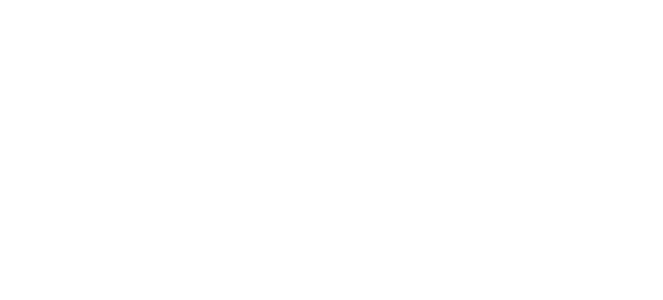
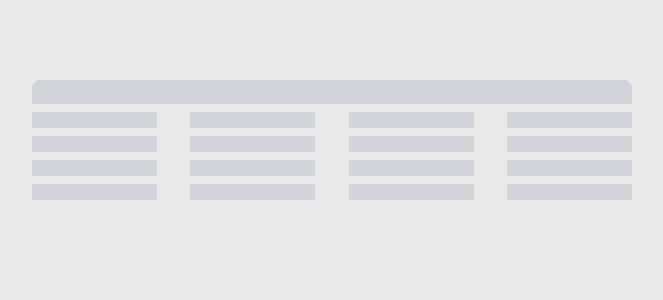
Before and after one commit to atlp-rwanda/Phantom-Frontend-Elites, a React app: page /table in a window 1280 px wide. Before the commit this address had no page. Shown: the top 300 px of the page, without its empty margins (48-711 px from the left). Built offline with nearby package versions, Linux system fonts and the light colour scheme.

Commit message:
form validations were added

```diff
--- a/package.json
+++ b/package.json
@@ -77,6 +77,7 @@
     "react-leaflet": "^3.2.5",
     "react-redux": "^7.2.8",
     "react-router-dom": "^6.3.0",
+    "react-toastify": "^8.2.0",
     "redux": "^4.1.2",
     "redux-thunk": "^2.4.1",
     "serve": "^13.0.2"
--- a/src/App.js
+++ b/src/App.js
@@ -1,11 +1,14 @@
 // imported modules
 import React from "react";
 import { BrowserRouter as Router, Routes, Route } from "react-router-dom";
+import { ToastContainer } from "react-toastify";
+import "react-toastify/dist/ReactToastify.css";
 // imported components
 import Home from "./components/Home";
 import About from "./components/About";
 import OperatorDashboard from "./components/AdminDashboard/OperatorDashboard";
 import DriverDashboard from "./components/AdminDashboard/DriverDashboard";
+import Table from "./skeleton/Table";
 
 /* =============================================
 App Function Component
@@ -17,12 +20,14 @@ const App = () => {
   return (
     <Router>
       <div className="font-roboto">
+        <ToastContainer />
         <React.StrictMode>
           <Routes>
             <Route path="/" element={<Home />} />
             <Route path="/about" element={<About />} />
             <Route path="/operators" element={<OperatorDashboard />} />
             <Route path="/drivers" element={<DriverDashboard />} />
+            <Route path="/table" element={<Table />} />
           </Routes>
         </React.StrictMode>
       </div>
--- a/src/components/AdminDashboard/ChildComponents/AddEmployeeFormModal.jsx
+++ b/src/components/AdminDashboard/ChildComponents/AddEmployeeFormModal.jsx
@@ -12,6 +12,7 @@ const AddEmployeeFormModal = ({
   register,
   handleOutsideClickCloseModal,
   modalRef,
+  errors,
 }) => {
   // field states
   const [firstname, setFirstname] = useState("");
@@ -36,6 +37,7 @@ const AddEmployeeFormModal = ({
     setEmail("");
     setGender("Select Gender");
     setRole("2");
+    // closeModal(false)
   };
 
   return (
@@ -46,7 +48,8 @@ const AddEmployeeFormModal = ({
     >
       <div className="bg-grey-lighter flex flex-col">
         <div className="w-[450px] mx-auto mt-0 flex flex-col items-center justify-center  px-2">
-          <div className="bg-white px-[40px] py-4 rounded shadow-md text-black w-full">
+          {/* Registration form */}
+          <form className="bg-white px-[40px] py-4 rounded shadow-md text-black w-full">
             <div className="flex-col">
               <div className="flex justify-end">
                 <button onClick={() => closeModal(false)}>
@@ -56,16 +59,20 @@ const AddEmployeeFormModal = ({
                   />
                 </button>
               </div>
-              <div className="mb-4">
+              <div className="mb-6">
                 <h1 className="text-center text-xl font-bold">
                   Register {name}
                 </h1>
+              </div>
+              <div className="text-red-800 text-sm -mt-2 my-4 font-bold">
+                {errors}
               </div>
             </div>
             <label htmlFor="Full name">First Name</label>
             <input
               type="text"
               className="block border border-gray-400 w-full p-2 rounded mb-4"
+              name="firstname"
               placeholder="your first name"
               value={firstname}
               onChange={(e) => setFirstname(e.target.value)}
@@ -74,13 +81,15 @@ const AddEmployeeFormModal = ({
             <input
               type="text"
               className="block border border-gray-400 w-full p-2 rounded mb-4"
+              name="lastname"
               placeholder="your last name"
               value={lastname}
               onChange={(e) => setLastname(e.target.value)}
             />
             <label htmlFor="email">Email</label>
             <input
-              type="text"
+              type="email"
+              name="email"
               className="block border border-gray-400 w-full p-2 rounded mb-4"
               placeholder="example@xxx.com"
               value={email}
@@ -89,6 +98,7 @@ const AddEmployeeFormModal = ({
             <label htmlFor="Full name">Gender</label>
             <select
               className="block border border-gray-400 w-full p-2 rounded mb-4"
+              name="gender"
               value={gender}
               onChange={(e) => setGender(e.target.value)}
             >
@@ -101,6 +111,7 @@ const AddEmployeeFormModal = ({
             <label htmlFor="role">Role Id</label>
             <select
               className="block border border-gray-400 w-full p-2 rounded mb-4"
+              name="role"
               title="Choose 2 for driver and 3 for operator"
               value={role}
               onChange={(e) => setRole(e.target.value)}
@@ -121,19 +132,24 @@ const AddEmployeeFormModal = ({
                 Register
               </button>
             </div>
-          </div>
+          </form>
         </div>
       </div>
     </div>
   );
 };
 
+const mapStateToProps = (state) => ({
+  errors: state.operatorsReducer.errors,
+});
+
 AddEmployeeFormModal.propTypes = {
   closeModal: PropTypes.func.isRequired,
   name: PropTypes.string.isRequired,
   register: PropTypes.func.isRequired,
   handleOutsideClickCloseModal: PropTypes.func.isRequired,
-  modalRef: PropTypes.func.isRequired,
+  modalRef: PropTypes.object.isRequired,
+  errors: PropTypes.string.isRequired,
 };
 
-export default connect(null, { register })(AddEmployeeFormModal);
+export default connect(mapStateToProps, { register })(AddEmployeeFormModal);
--- a/src/components/AdminDashboard/ChildComponents/OperatorsTable.jsx
+++ b/src/components/AdminDashboard/ChildComponents/OperatorsTable.jsx
@@ -43,7 +43,8 @@ const OperatorsTable = ({ tableTitle, fetchOperators, operators }) => {
 };
 
 const mapStateToProps = (state) => ({
-  operators: state.operators.operators,
+  operators: state.operatorsReducer.operators,
+  errors: state.operatorsReducer.errors,
 });
 
 // validations for props
--- a/src/redux/actions/actionTypes.js
+++ b/src/redux/actions/actionTypes.js
@@ -9,3 +9,5 @@ export const RESET = "RESET";
 export const REGISTER = "REGISTER";
 export const FETCH_OPERATORS = "FETCH_OPERATORS";
 export const FETCH_DRIVERS = "FETCH_DRIVERS";
+export const REGISTER_OPERATOR_SUCCESS = "REGISTER_OPERATOR_SUCCESS";
+export const REGISTER_OPERATOR_FAIL = "REGISTER_OPERATOR_FAIL";
--- a/src/redux/actions/driversAction.js
+++ b/src/redux/actions/driversAction.js
@@ -11,12 +11,12 @@ export const register = (driverData) => (dispatch) => {
     body: JSON.stringify(driverData),
   })
     .then((res) => {
-      res.json();
+      return res.json();
     })
-    .then((driver) =>
+    .then((data) =>
       dispatch({
         type: REGISTER,
-        payload: driver,
+        payload: data.data,
       })
     )
     .catch(() => {
@@ -26,11 +26,13 @@ export const register = (driverData) => (dispatch) => {
 
 export const fetchDrivers = () => (dispatch) => {
   fetch("http://localhost:7000/api/v1/users")
-    .then((res) => res.json())
-    .then((drivers) =>
+    .then((res) => {
+      return res.json();
+    })
+    .then((drivers) => {
       dispatch({
         type: FETCH_DRIVERS,
         payload: drivers,
-      })
-    );
+      });
+    });
 };
--- a/src/redux/actions/operatorsAction.js
+++ b/src/redux/actions/operatorsAction.js
@@ -1,4 +1,8 @@
-import { REGISTER, FETCH_OPERATORS } from "./actionTypes";
+import {
+  REGISTER,
+  FETCH_OPERATORS,
+  REGISTER_OPERATOR_FAIL,
+} from "./actionTypes";
 
 export const registerOperatorsAction = {
   type: REGISTER,
@@ -11,16 +15,23 @@ export const register = (operatorData) => (dispatch) => {
     body: JSON.stringify(operatorData),
   })
     .then((res) => {
-      res.json();
+      return res.json();
     })
-    .then((operator) =>
-      dispatch({
-        type: REGISTER,
-        payload: operator,
-      })
-    )
-    .catch(() => {
-      console.log("The fetch url is empty");
+    .then((data) => {
+      if (data.data) {
+        dispatch({
+          type: REGISTER,
+          payload: data.data,
+        });
+      } else {
+        dispatch({
+          type: REGISTER_OPERATOR_FAIL,
+          payload: data.message,
+        });
+      }
+    })
+    .catch((err) => {
+      console.log(err.message);
     });
 };
 
--- a/src/redux/reducers/driversReducer.js
+++ b/src/redux/reducers/driversReducer.js
@@ -14,7 +14,7 @@ const driversReducer = (state = initialState, action) => {
     case REGISTER:
       return {
         ...state,
-        driver: [...state.drivers, action.payload],
+        drivers: [...state.drivers, action.payload],
       };
     default:
       return state;
--- a/src/redux/reducers/index.js
+++ b/src/redux/reducers/index.js
@@ -10,7 +10,7 @@ allReducers which combines all slice reducer functions
 
 const allReducers = combineReducers({
   counterReducer,
-  operators: operatorsReducer,
+  operatorsReducer,
   drivers: driversReducer,
 });
 
--- a/src/redux/reducers/operatorsReducer.js
+++ b/src/redux/reducers/operatorsReducer.js
@@ -1,7 +1,13 @@
-import { REGISTER, FETCH_OPERATORS } from "../actions/actionTypes";
+import { toast } from "react-toastify";
+import {
+  REGISTER,
+  FETCH_OPERATORS,
+  REGISTER_OPERATOR_FAIL,
+} from "../actions/actionTypes";
 const initialState = {
   operators: [],
-  operator: {},
+  message: "",
+  errors: "",
 };
 
 const operatorsReducer = (state = initialState, action) => {
@@ -14,7 +20,15 @@ const operatorsReducer = (state = initialState, action) => {
     case REGISTER:
       return {
         ...state,
-        operator: [...state.operators, action.payload],
+        operators: [...state.operators, action.payload],
+        message: toast.success("Successfully Registered", {
+          position: "top-center",
+        }),
+      };
+    case REGISTER_OPERATOR_FAIL:
+      return {
+        ...state,
+        errors: action.payload,
       };
     default:
       return state;
--- /dev/null
+++ b/src/skeleton/Table.jsx
@@ -0,0 +1,37 @@
+import React from "react";
+
+const Table = () => {
+  return (
+    <>
+      <div className="flex-col h-screen px-20 pt-20">
+        <div className="w-[600px] h-6 bg-gray-300 rounded-t-lg"></div>
+        <div className="flex justify-between w-[600px]">
+          <div className="w-[125px] mt-2 h-4 bg-gray-300"></div>
+          <div className="w-[125px] mt-2 h-4 bg-gray-300"></div>
+          <div className="w-[125px] mt-2 h-4 bg-gray-300"></div>
+          <div className="w-[125px] mt-2 h-4 bg-gray-300"></div>
+        </div>
+        <div className="flex justify-between w-[600px]">
+          <div className="w-[125px] mt-2 h-4 bg-gray-300"></div>
+          <div className="w-[125px] mt-2 h-4 bg-gray-300"></div>
+          <div className="w-[125px] mt-2 h-4 bg-gray-300"></div>
+          <div className="w-[125px] mt-2 h-4 bg-gray-300"></div>
+        </div>
+        <div className="flex justify-between w-[600px]">
+          <div className="w-[125px] mt-2 h-4 bg-gray-300"></div>
+          <div className="w-[125px] mt-2 h-4 bg-gray-300"></div>
+          <div className="w-[125px] mt-2 h-4 bg-gray-300"></div>
+          <div className="w-[125px] mt-2 h-4 bg-gray-300"></div>
+        </div>
+        <div className="flex justify-between w-[600px]">
+          <div className="w-[125px] mt-2 h-4 bg-gray-300"></div>
+          <div className="w-[125px] mt-2 h-4 bg-gray-300"></div>
+          <div className="w-[125px] mt-2 h-4 bg-gray-300"></div>
+          <div className="w-[125px] mt-2 h-4 bg-gray-300"></div>
+        </div>
+      </div>
+    </>
+  );
+};
+
+export default Table;
```
Also changed, not shown: src/customHooks/useForm.js (added).
